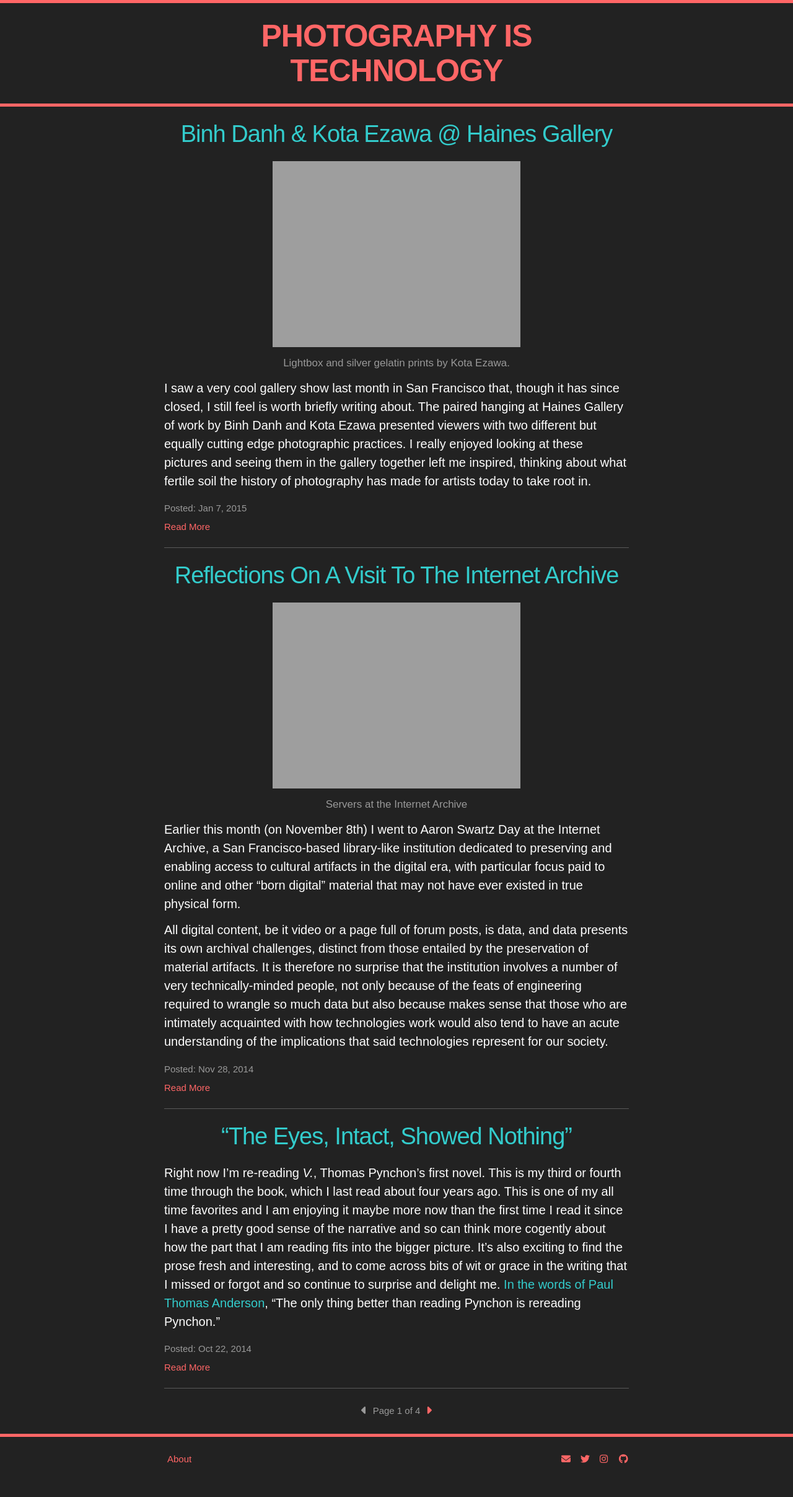
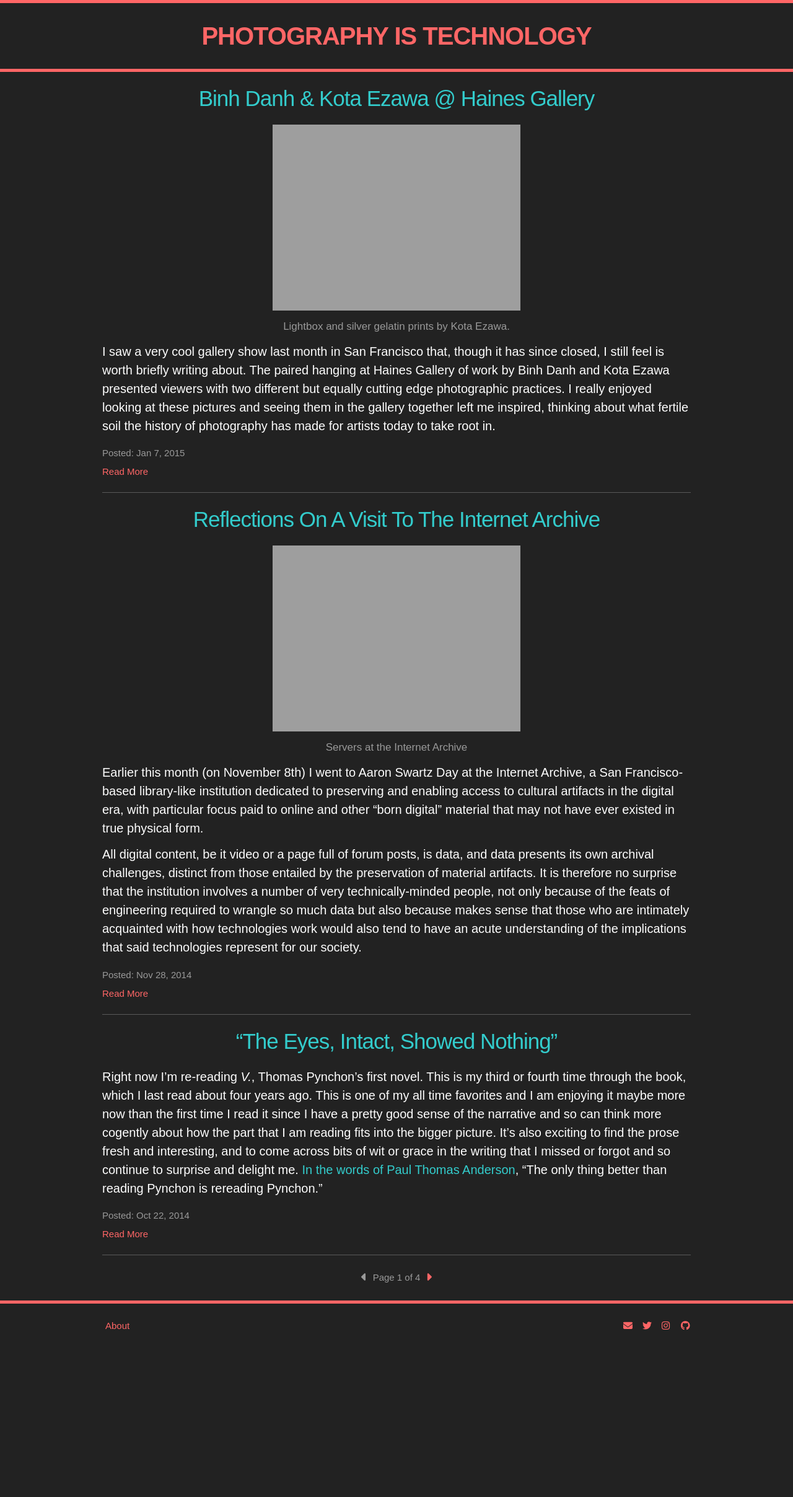
Before and after one commit to r4d1n/photographyistechnology, a Jekyll site: the page built from index.html, in a window 1280 px wide. Shown: the whole page at 62% size. Built offline with Jekyll 4.4.1, drawn with Linux system fonts in a browser that asks for light colours; nearby versions of some CDN libraries; library files that are not in the unit come from our copies; the list of posts is cut into pages by our own code; after the commit the page ends 2200 px from its top, so only the background shows below that.

```diff
--- a/_includes/footer.html
+++ b/_includes/footer.html
@@ -20,7 +20,7 @@
           {% if site.email %}
           <li>
             <a href="mailto:&#112;&#104;&#111;&#116;&#111;&#103;&#114;&#097;&#112;&#104;&#121;&#105;&#115;&#116;&#101;&#099;&#104;&#110;&#111;&#108;&#111;&#103;&#121;&#064;&#103;&#109;&#097;&#105;&#108;&#046;&#099;&#111;&#109;">
-            <span class="social fa fa-envelope"></span>
+              <span class="social fa fa-envelope"></span>
             </a>
           </li>
           {% endif %}
@@ -28,7 +28,6 @@
           <li>
             <a href="https://twitter.com/{{ site.twitter_username }}">
               <span class="social fa fa-twitter"></span>
-              <!-- <span class="username">{{ site.twitter_username }}</span> -->
             </a>
           </li>
           {% endif %}
@@ -36,7 +35,6 @@
           <li>
             <a href="https://instagram.com/{{ site.instagram_username }}">
               <span class="social fa fa-instagram"></span>
-              <!-- <span class="username">{{ site.instagram_username }}</span> -->
             </a>
           </li>
           {% endif %}
@@ -44,15 +42,11 @@
           <li>
             <a href="https://github.com/{{ site.github_username }}">
               <span class="social fa fa-github"></span>
-              <!-- <span class="username">{{ site.github_username }}</span> -->
             </a>
           </li>
           {% endif %}
         </ul>
-      </div>
-
-    </div>
-
-  </div>
-
+      </div> <!-- col 3 -->
+    </div> <!-- footer-col-wrapper -->
+  </div> <!-- wrapper -->
 </footer>
--- a/_sass/_layout.scss
+++ b/_sass/_layout.scss
@@ -7,6 +7,7 @@
   min-height: 56px;
   // Positioning context for the mobile navigation icon
   position: relative;
+  max-width: 100%;
 }
 
 .site-title {
--- a/css/main.scss
+++ b/css/main.scss
@@ -9,8 +9,8 @@
 $base-font-family: "proxima-nova", sans-serif;
 $base-font-size:   20px;
 $small-font-size:  $base-font-size * 0.75;
-$big-font-size: $base-font-size * 2.5;
-$med-font-size: $base-font-size * 1.9;
+$big-font-size: $base-font-size * 2.0;
+$med-font-size: $base-font-size * 1.75;
 $base-line-height: 1.5;
 
 $header-font-family: "futura-pt", sans-serif;
@@ -27,7 +27,7 @@ $grey-color-light: lighten($grey-color, 40%);
 $grey-color-dark:  darken($grey-color, 25%);
 
 // Width of the content area
-$content-width:    800px;
+$content-width:    1000px;
 
 $on-palm:          600px;
 $on-laptop:        800px;
```
